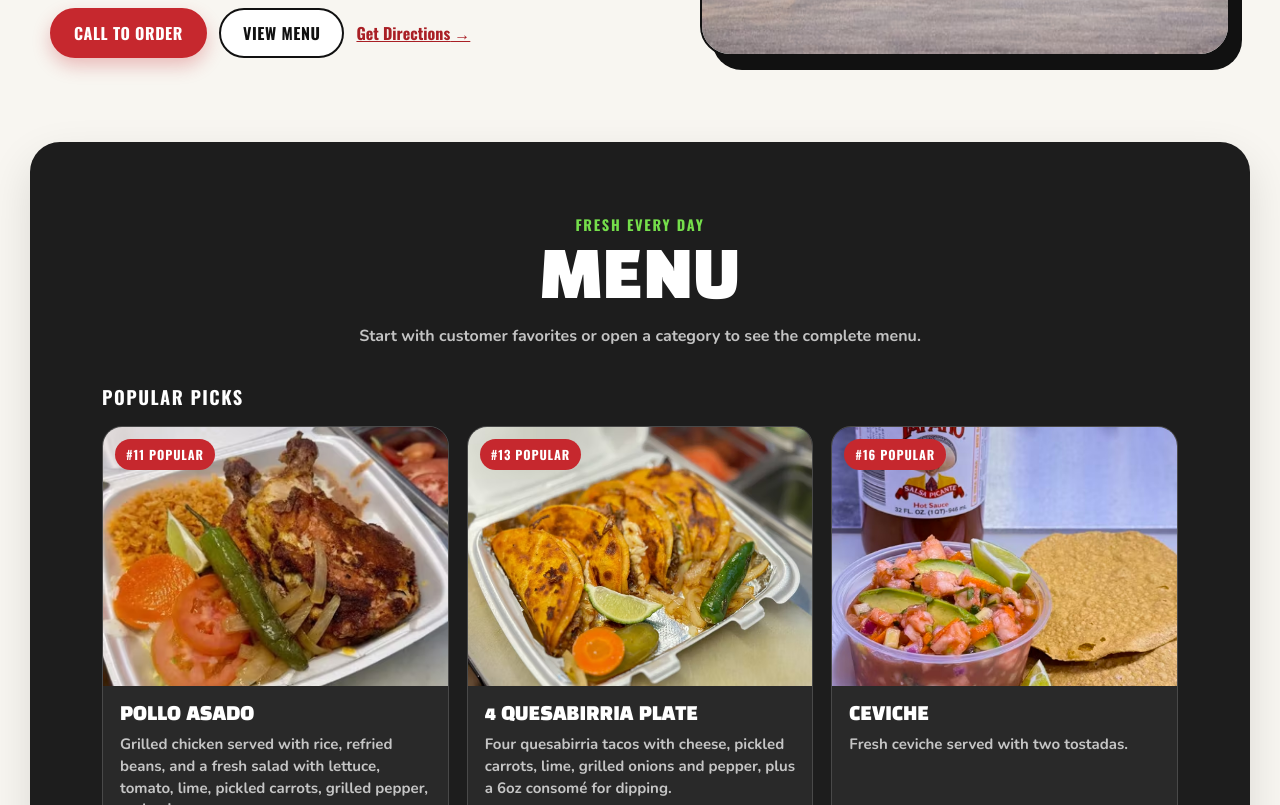
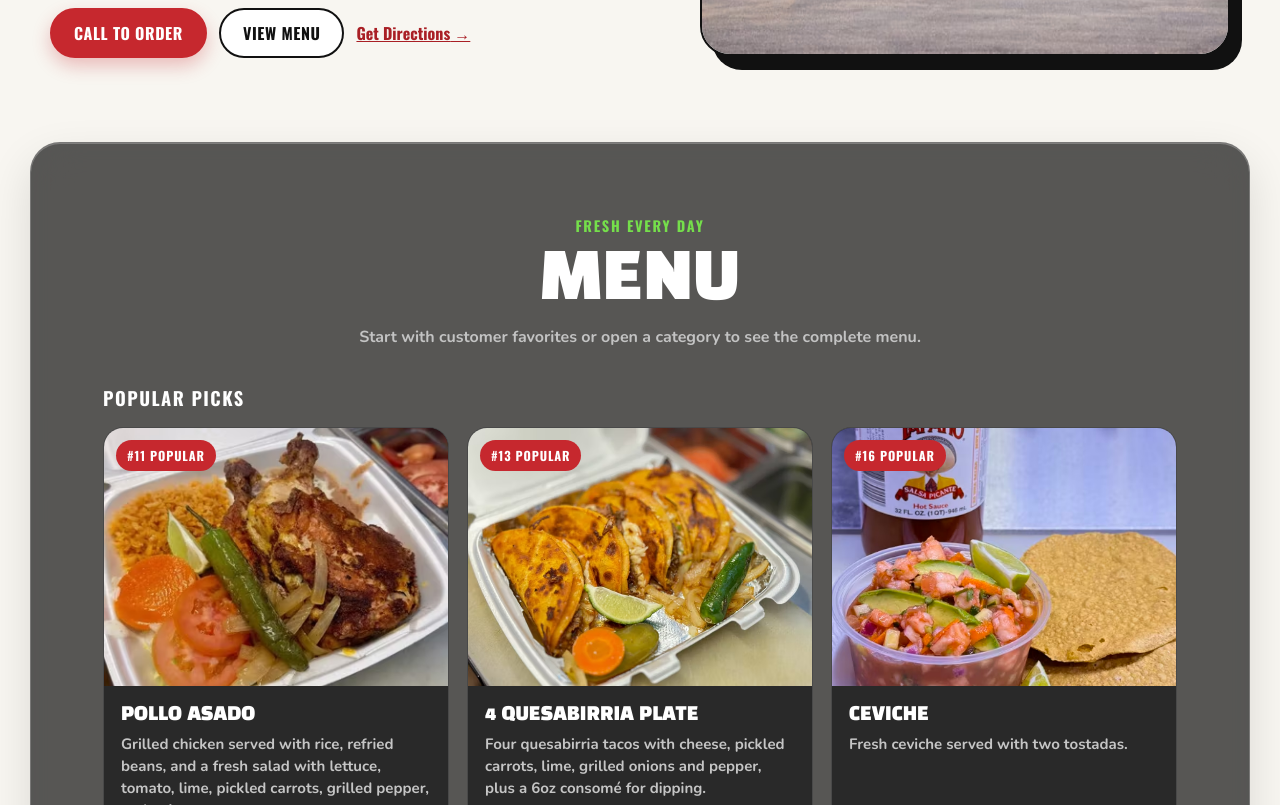
Before and after one commit to TaqueriaCalifornia/TaqueriaCalifornia.github.io, a React (Vite) app: page / in a window 1280 px wide. Shown: the part 515-1320 px from the top of the page. Built offline with nearby package versions, Linux system fonts and the light colour scheme.

Commit message:
Give menu and meats sections a frosted glass backdrop

```diff
--- a/src/globals.css
+++ b/src/globals.css
@@ -257,6 +257,21 @@ footer {
   background: var(--charcoal);
   color: var(--white);
   box-shadow: var(--shadow);
+}
+
+/* Flat translucent tint + blur; the panel reads as frosted glass, no gradients. */
+.menu-section,
+.meats-section {
+  position: relative;
+  overflow: hidden;
+  border: 1px solid rgba(255, 255, 255, 0.2);
+  background: rgba(24, 24, 24, 0.72);
+  -webkit-backdrop-filter: blur(24px) saturate(145%);
+  backdrop-filter: blur(24px) saturate(145%);
+  box-shadow:
+    var(--shadow),
+    inset 0 1px 0 rgba(255, 255, 255, 0.24),
+    inset 0 -1px 0 rgba(0, 0, 0, 0.4);
 }
 
 .menu-section { padding: clamp(36px, 6vw, 72px); }
```
